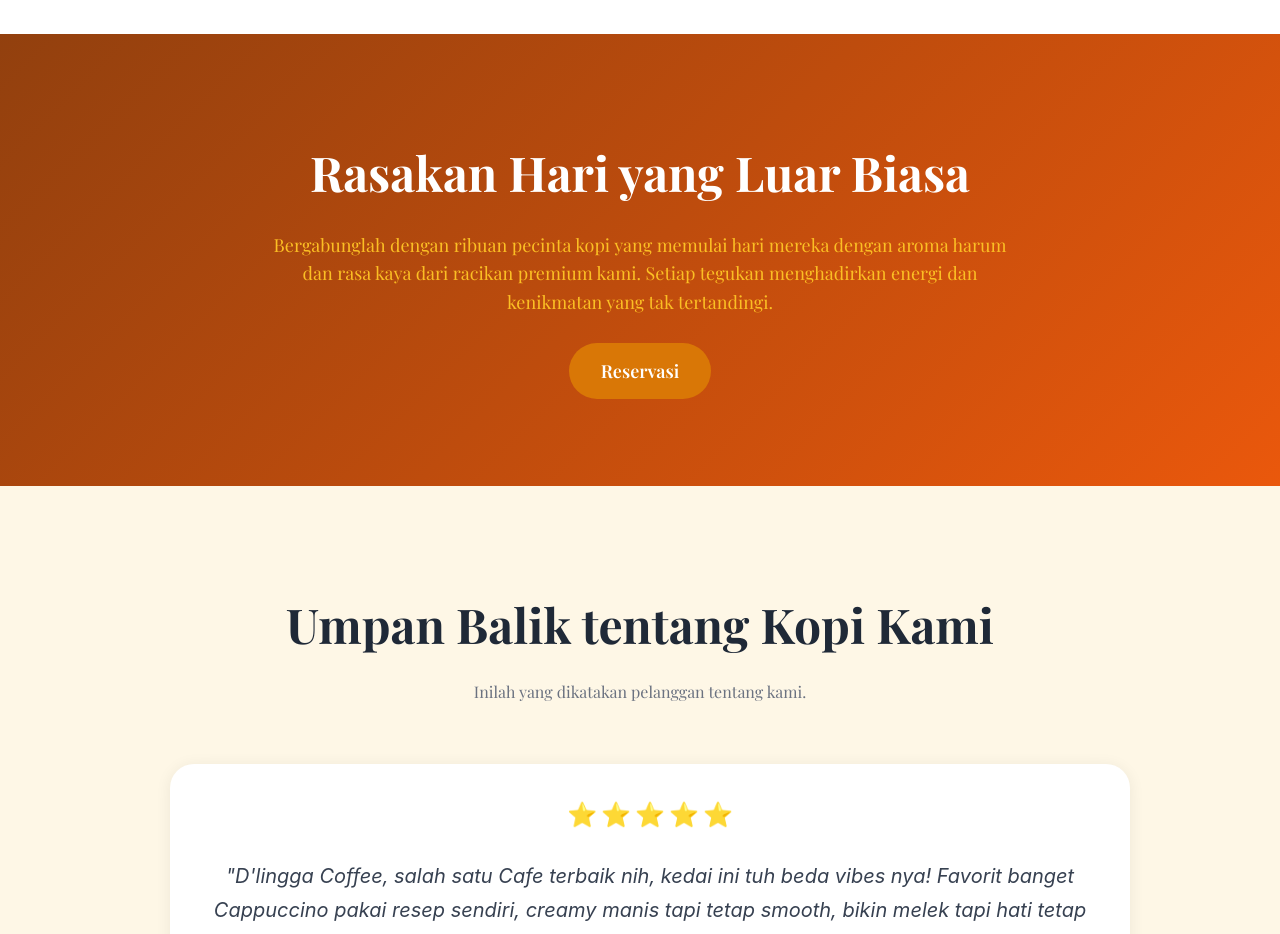
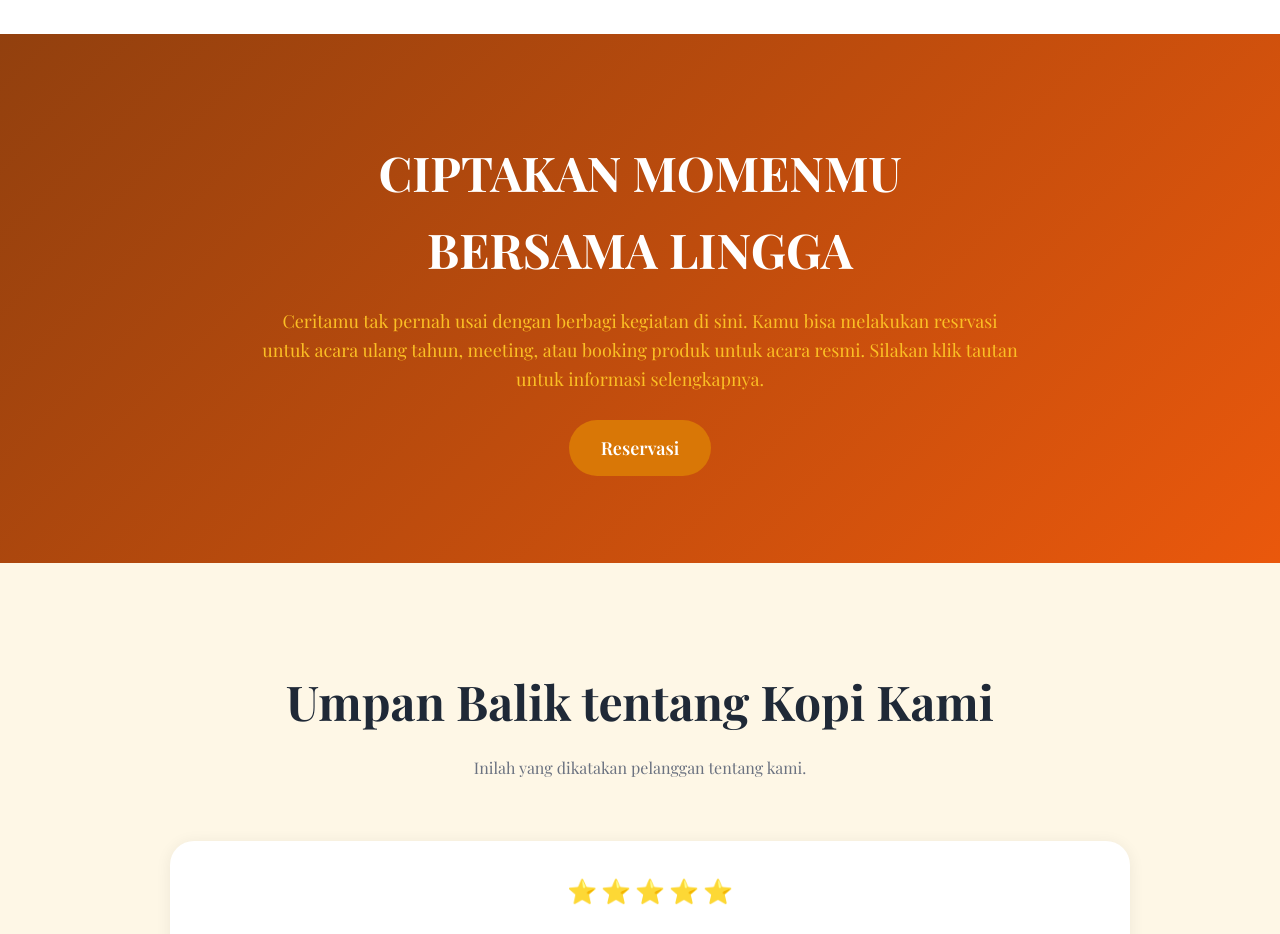
Before and after one commit to kooo-design/dlingga, a plain HTML site: page index.html in a window 1280 px wide. Shown: the part 3340-4274 px from the top of the page. Drawn offline with nearby package versions, Linux system fonts and the light colour scheme; a web font is replaced by a local one.

Commit message:
Update index.html

```diff
--- a/index.html
+++ b/index.html
@@ -172,11 +172,9 @@
     <!-- CTA Section -->
     <section class="cta">
       <div class="cta-container">
-        <h2 class="cta-title">Rasakan Hari yang Luar Biasa</h2>
+        <h2 class="cta-title">CIPTAKAN MOMENMU BERSAMA LINGGA</h2>
         <p class="cta-subtitle">
-          Bergabunglah dengan ribuan pecinta kopi yang memulai hari mereka
-          dengan aroma harum dan rasa kaya dari racikan premium kami. Setiap
-          tegukan menghadirkan energi dan kenikmatan yang tak tertandingi.
+          Ceritamu tak pernah usai dengan berbagi kegiatan di sini. Kamu bisa melakukan resrvasi untuk acara ulang tahun, meeting, atau booking produk untuk acara resmi. Silakan klik tautan untuk informasi selengkapnya.
         </p>
         <a
           class="hero-btn"
```
